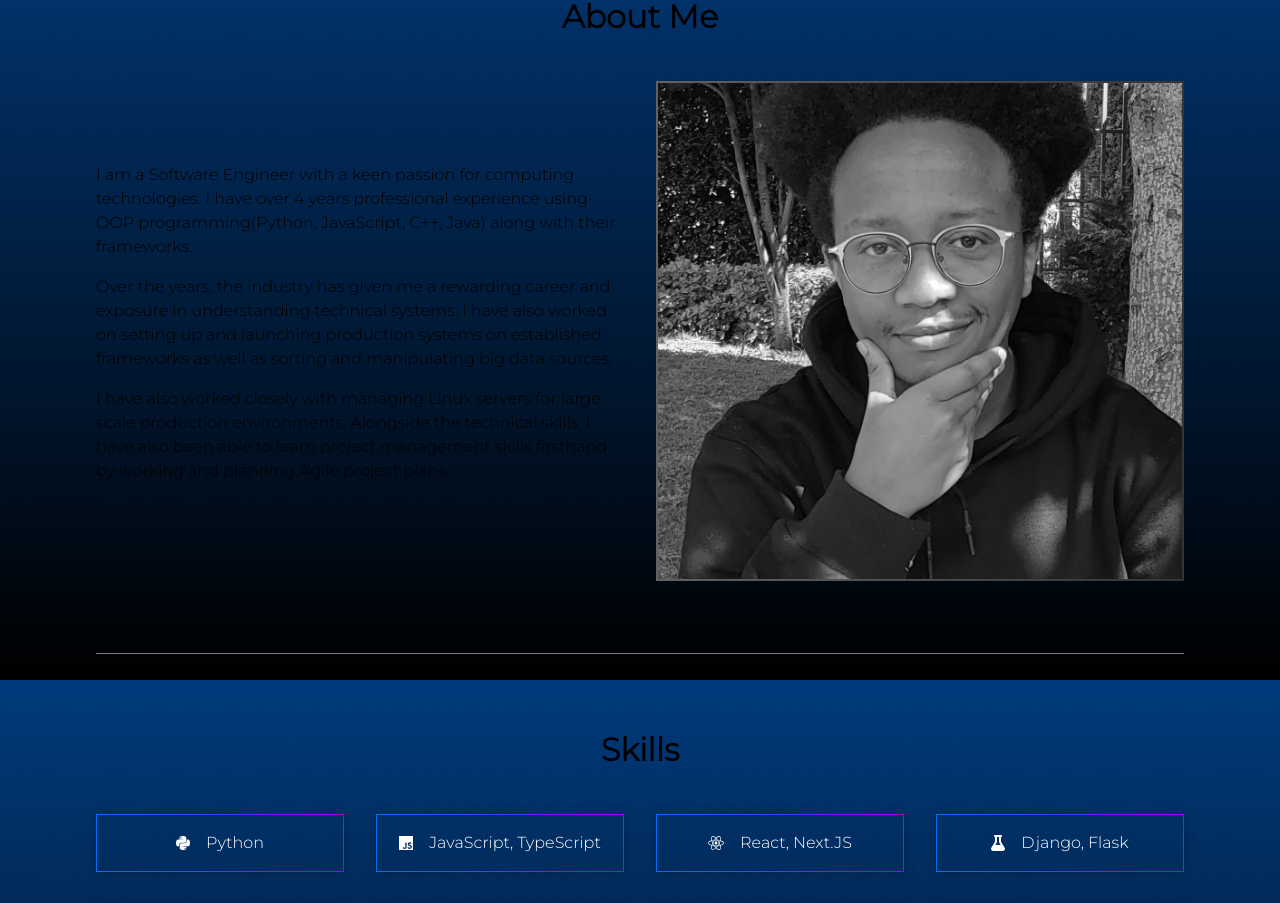
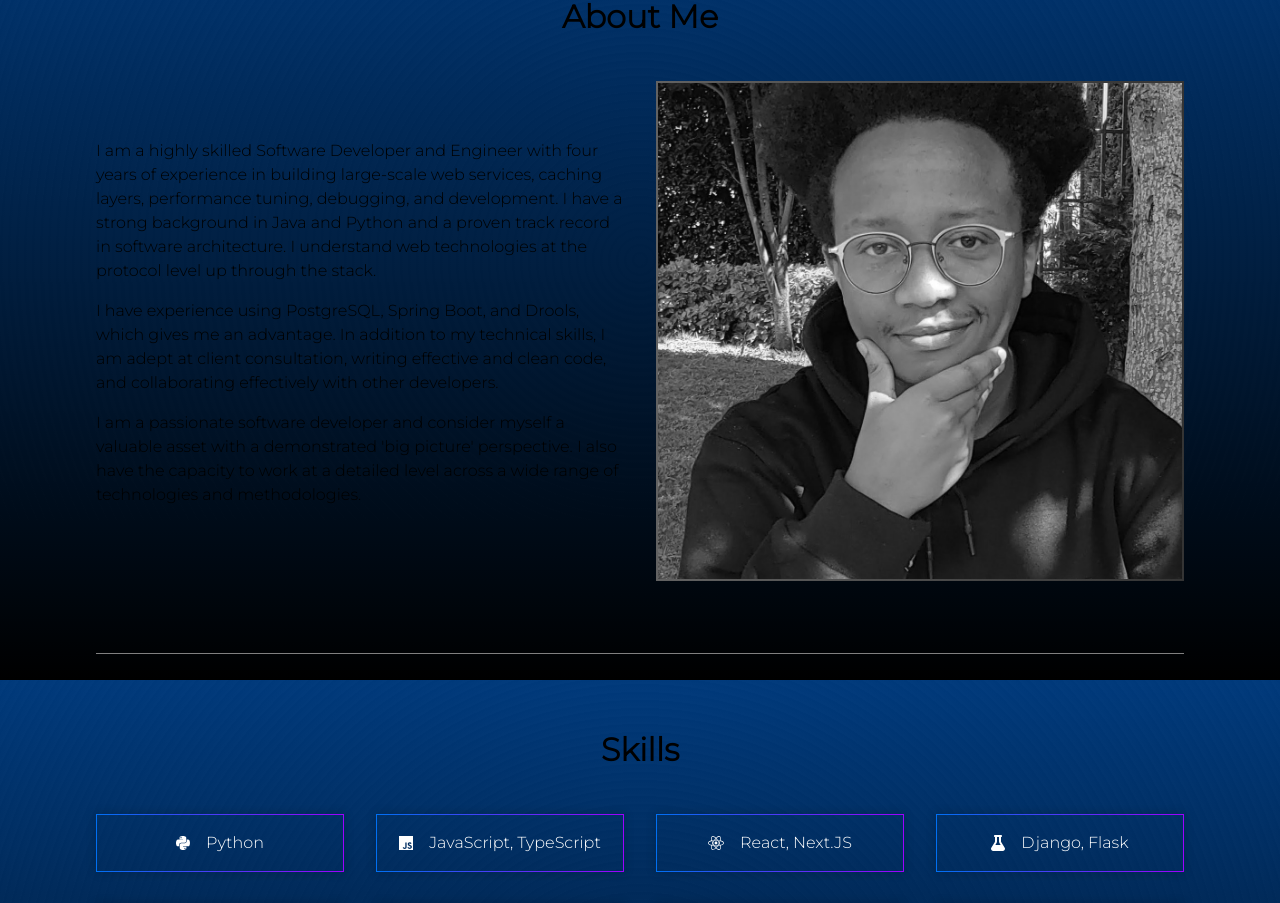
Before and after one commit to FelixWaweru/who-am-i, a Next.js app: page / in a window 1280 px wide. Shown: the part 920-1823 px from the top of the page. Built offline with nearby package versions, Linux system fonts and the light colour scheme.

Commit message:
feat: updated bio

```diff
--- a/src/app/components/About.js
+++ b/src/app/components/About.js
@@ -7,17 +7,13 @@ const About = () => {
       <div className="flex-about">
         <div className="about-text">
           <p>
-            I am a Software Engineer with a keen passion for computing technologies. I have over 4 years professional experience
-            using OOP programming(Python, JavaScript, C++, Java) along with their frameworks.
+            I am a highly skilled Software Developer and Engineer with four years of experience in building large-scale web services, caching layers, performance tuning, debugging, and development. I have a strong background in Java and Python and a proven track record in software architecture. I understand web technologies at the protocol level up through the stack.
           </p>
           <p>
-            Over the years, the industry has given me a rewarding career and exposure in understanding technical systems. I have
-            also worked on setting up and launching production systems on established frameworks as well as sorting and manipulating
-            big data sources.
+            I have experience using PostgreSQL, Spring Boot, and Drools, which gives me an advantage. In addition to my technical skills, I am adept at client consultation, writing effective and clean code, and collaborating effectively with other developers.
           </p>
           <p>
-            I have also worked closely with managing Linux servers for large scale production environments. Alongside the technical
-            skills, I have also been able to learn project management skills firsthand by working and planning Agile project plans.
+            I am a passionate software developer and consider myself a valuable asset with a demonstrated 'big picture' perspective. I also have the capacity to work at a detailed level across a wide range of technologies and methodologies.
           </p>
         </div>
         <div className="about-img">
```
